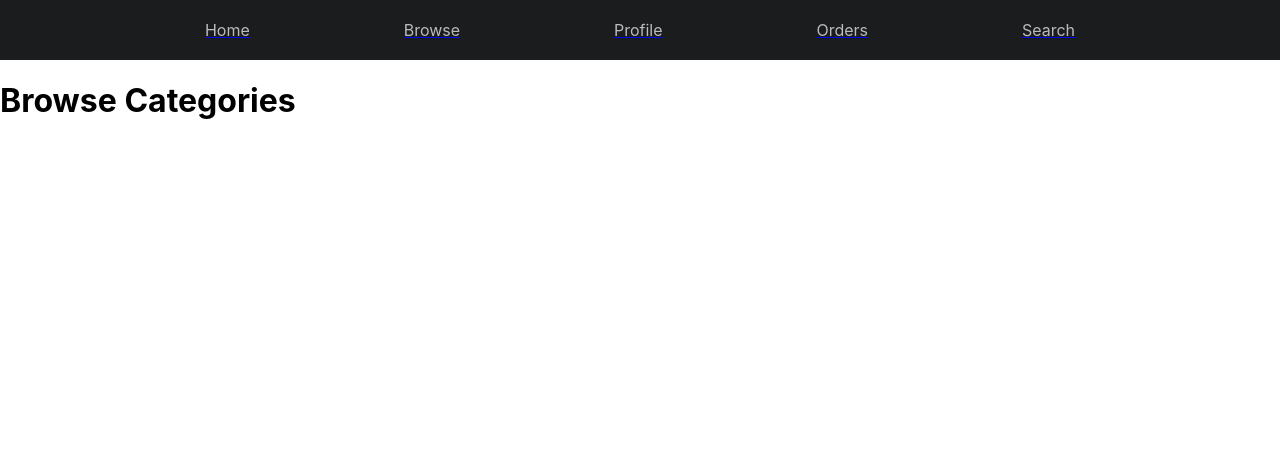
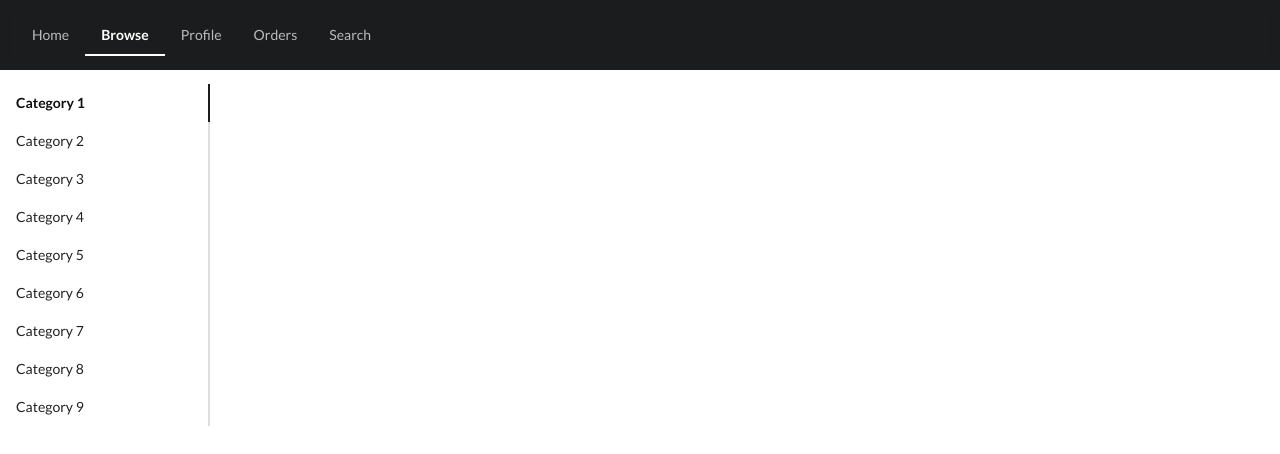
Before and after one commit to Tabrisxxx/cs340-g19, a React (Create React App) app in the folder website/spaceshop/: page /browse in a window 1280 px wide. Shown: the top 454 px of the page. Built offline with nearby package versions, Linux system fonts and the light colour scheme.

Commit message:
browse page

```diff
--- a/website/spaceshop/public/index.html
+++ b/website/spaceshop/public/index.html
@@ -5,16 +5,14 @@
 		<link rel="icon" href="%PUBLIC_URL%/favicon.ico" />
 		<meta name="viewport" content="width=device-width, initial-scale=1" />
 		<meta name="theme-color" content="#000000" />
-    <meta
-      name="description"
-      content="Web site created using create-react-app"
-    />
+		<meta name="description" content="Web site created using create-react-app" />
 		<link rel="apple-touch-icon" href="%PUBLIC_URL%/logo192.png" />
 		<!--
       manifest.json provides metadata used when your web app is installed on a
       user's mobile device or desktop. See https://developers.google.com/web/fundamentals/web-app-manifest/
     -->
 		<link rel="manifest" href="%PUBLIC_URL%/manifest.json" />
+		<link rel="stylesheet" href="https://cdnjs.cloudflare.com/ajax/libs/semantic-ui/2.4.1/semantic.min.css" />
 		<!--
       Notice the use of %PUBLIC_URL% in the tags above.
       It will be replaced with the URL of the `public` folder during the build.
@@ -24,7 +22,7 @@
       work correctly both with client-side routing and a non-root public URL.
       Learn how to configure a non-root public URL by running `npm run build`.
     -->
-    <title>React App</title>
+		<title>Space Shop</title>
 	</head>
 	<body>
 		<noscript>You need to enable JavaScript to run this app.</noscript>
@@ -38,6 +36,5 @@
 
       To begin the development, run `npm start` or `yarn start`.
       To create a production bundle, use `npm run build` or `yarn build`.
-    -->
-  </body>
+    --></body>
 </html>
--- a/website/spaceshop/src/components/Browse.js
+++ b/website/spaceshop/src/components/Browse.js
@@ -2,8 +2,20 @@ import React from 'react';
 
 function Browse() {
 	return (
-		<main>
-			<h1>Browse Categories</h1>
+		<main class="browse-main">
+			<div class="side-menu">
+				<div class="ui secondary vertical pointing menu">
+					<a class="item active">Category 1</a>
+					<a class="item">Category 2</a>
+					<a class="item">Category 3</a>
+					<a class="item">Category 4</a>
+					<a class="item">Category 5</a>
+					<a class="item">Category 6</a>
+					<a class="item">Category 7</a>
+					<a class="item">Category 8</a>
+					<a class="item">Category 9</a>
+				</div>
+			</div>
 		</main>
 	);
 }
--- a/website/spaceshop/src/components/Navbar.js
+++ b/website/spaceshop/src/components/Navbar.js
@@ -6,42 +6,23 @@ import { Avatar } from '@material-ui/core';
 function Navbar() {
 	//			<Avatar src={logo} alt="logo" />
 	return (
-		<div class="nav-container">
-			<ul class="nav-links">
-				<li class="nav-item">
+		<div class="ui inverted segment" style={{ 'border-radius': '0px' }}>
+			<div class="ui inverted secondary pointing menu">
 				<Link to="/">
-						<a style={{ color: ' rgba(255, 255, 255, 0.7)' }}>Home</a>
+					<a class="item">Home</a>
 				</Link>
-				</li>
-				<li class="nav-item">
 				<Link to="/browse">
-						<a style={{ color: ' rgba(255, 255, 255, 0.7)' }}>Browse</a>
+					<a class="item active">Browse</a>
 				</Link>
-				</li>
-
-				<li class="nav-item">
 				<Link to="/profile">
-						<a style={{ color: ' rgba(255, 255, 255, 0.7)' }}>Profile</a>
+					<a class="item">Profile</a>
 				</Link>
-				</li>
-				<li class="nav-item">
 				<Link to="/orders">
-						<a style={{ color: ' rgba(255, 255, 255, 0.7)' }}>Orders</a>
+					<a class="item">Orders</a>
 				</Link>
-				</li>
-				<li class="nav-item">
-					<Link to="/">
-						<a style={{ color: ' rgba(255, 255, 255, 0.7)' }}>Search</a>
+				<Link to="/search">
+					<a class="item">Search</a>
 				</Link>
-				</li>
-			</ul>
-			{/* <Link to="/research">
-					<a class="item">Research</a>
-				</Link> */}
-			<div class="hamburger">
-				<div class="line"></div>
-				<div class="line"></div>
-				<div class="line"></div>
 			</div>
 		</div>
 	);
```
Lines whose indentation alone changed are shown as unchanged.
